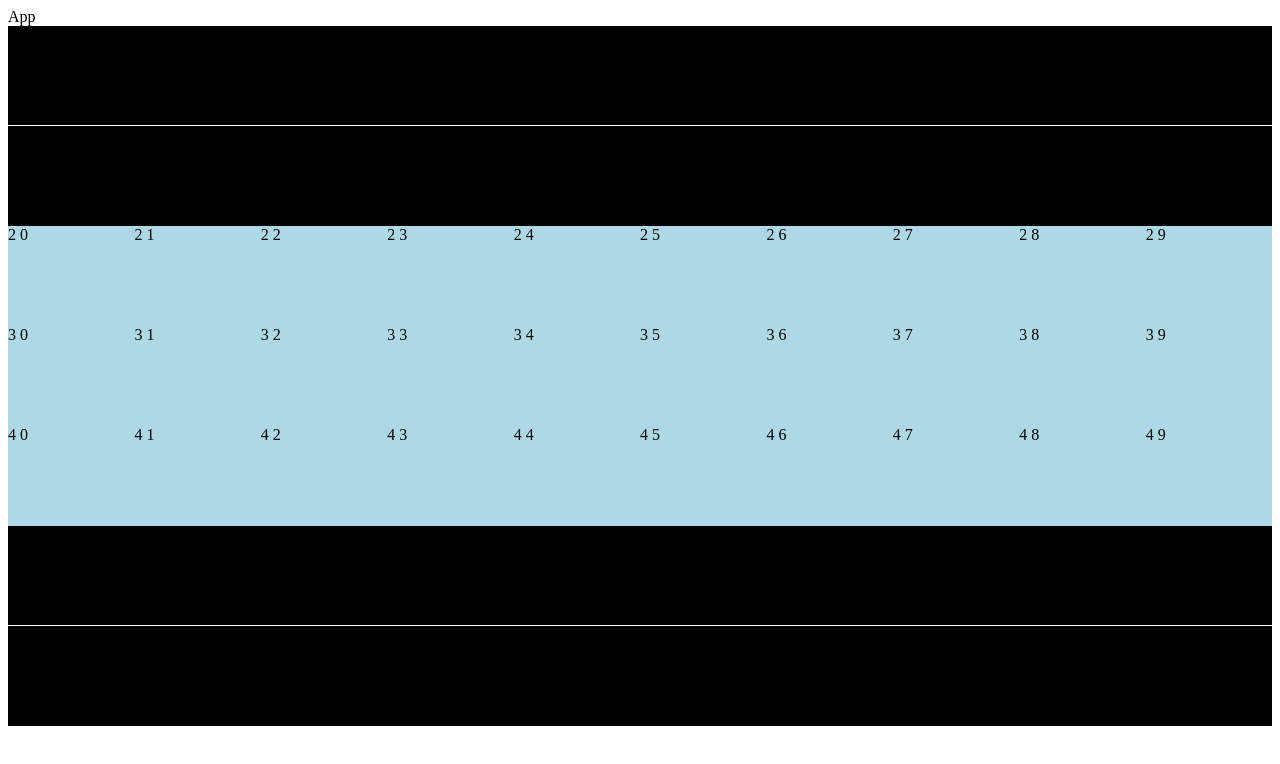
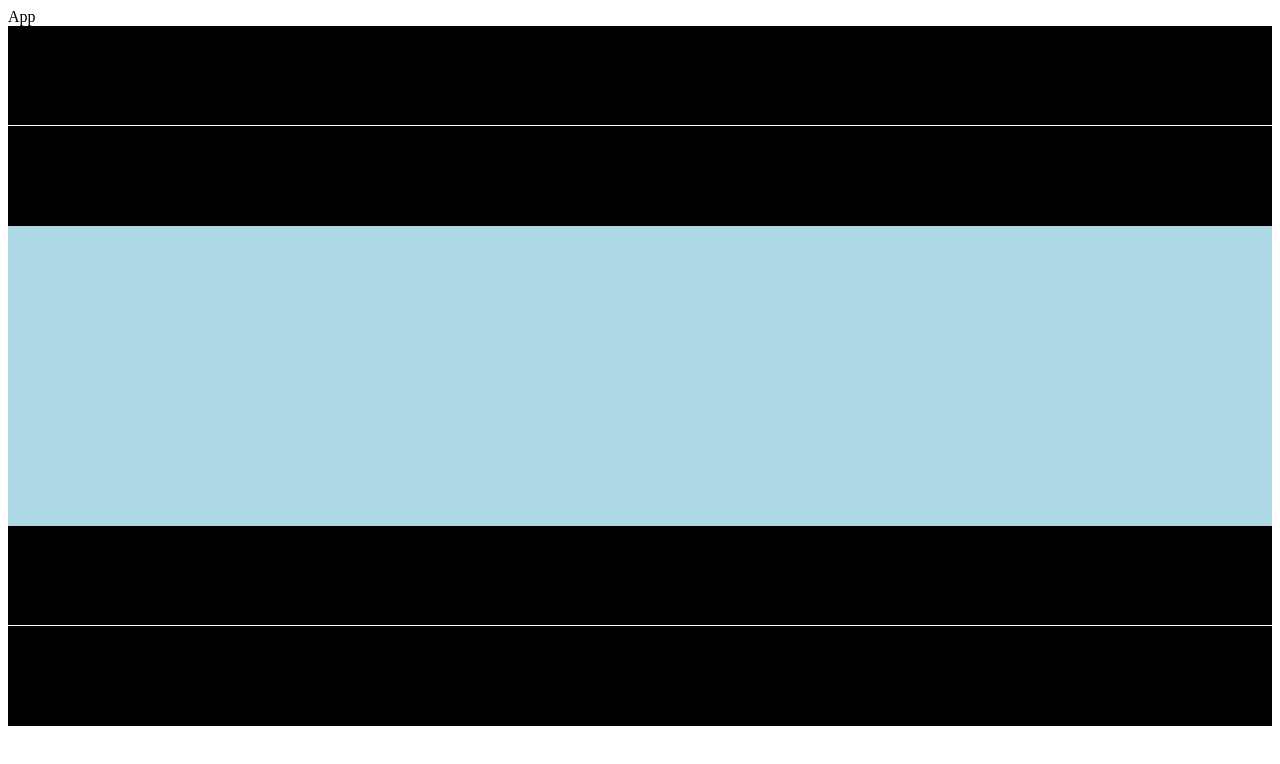
Before and after one commit to scottglenblanch/frogger, a React (Create React App) app: page / in a window 1280 px wide. Shown: the top 764 px of the page. Built offline with nearby package versions, Linux system fonts and the light colour scheme.

Commit message:
making frogger game

```diff
--- a/src/components/app/appPresenter/gameBoard/gameBoardPresenter/cell/Cell.jsx
+++ b/src/components/app/appPresenter/gameBoard/gameBoardPresenter/cell/Cell.jsx
@@ -1,53 +1,3 @@
-import React from 'react';
-import PropTypes from 'prop-types';
+import CellPresenter from './cellPresenter';
 
-const isRoad = (rowCount) =>
-	rowCount <= 1 || rowCount >=5;
-
-const isWater = rowCount =>
-	rowCount >= 2 && rowCount < 5;
-
-const getRoadWhiteLaneOrNotClass = rowCount => {
-	const isWhiteLane = rowCount === 0 || rowCount === 5;
-
-	return isWhiteLane ? 'white-lane' : '';
-};
-
-const getRoadOrWaterClass = rowCount => {
-	if(isRoad(rowCount)) {
-		return 'road';
-	} else if(isWater(rowCount)) {
-		return 'water';
-	} else {
-		return '';
-	}
-};
-
-const getCellClass = (rowCount) =>
-	`
-		col
-		${getRoadOrWaterClass(rowCount)}
-		${getRoadWhiteLaneOrNotClass(rowCount)}
-	`;
-
-
-const Cell = props => {
-
-	const {
-		colCount,
-		rowCount
-	} = props;
-
-	return (
-		<div className={getCellClass(rowCount)}>
-			{rowCount} { colCount}
-		</div>
-	);
-};
-
-Cell.propTypes = {
-	rowCount: PropTypes.number.isRequired,
-	colCount: PropTypes.number.isRequired,
-};
-
-export default Cell;
+export default CellPresenter;
--- /dev/null
+++ b/src/components/app/appPresenter/gameBoard/gameBoardPresenter/cell/cellPresenter/CellPresenter.jsx
@@ -0,0 +1,53 @@
+import React from 'react';
+import PropTypes from 'prop-types';
+
+const isRoad = (rowCount) =>
+	rowCount <= 1 || rowCount >=5;
+
+const isWater = rowCount =>
+	rowCount >= 2 && rowCount < 5;
+
+const getRoadWhiteLaneOrNotClass = rowCount => {
+	const isWhiteLane = rowCount === 0 || rowCount === 5;
+
+	return isWhiteLane ? 'white-lane' : '';
+};
+
+const getRoadOrWaterClass = rowCount => {
+	if(isRoad(rowCount)) {
+		return 'road';
+	} else if(isWater(rowCount)) {
+		return 'water';
+	} else {
+		return '';
+	}
+};
+
+const getCellClass = (rowCount) =>
+	`
+		col
+		${getRoadOrWaterClass(rowCount)}
+		${getRoadWhiteLaneOrNotClass(rowCount)}
+	`;
+
+
+const CellPresenter = props => {
+
+	const {
+		colCount,
+		rowCount
+	} = props;
+
+	return (
+		<div className={getCellClass(rowCount)}>
+
+		</div>
+	);
+};
+
+CellPresenter.propTypes = {
+	rowCount: PropTypes.number.isRequired,
+	colCount: PropTypes.number.isRequired,
+};
+
+export default CellPresenter;
--- /dev/null
+++ b/src/components/app/appPresenter/gameBoard/gameBoardPresenter/cell/cellPresenter/index.js
@@ -0,0 +1,3 @@
+import CellPresenter from './CellPresenter';
+
+export default CellPresenter;
```
